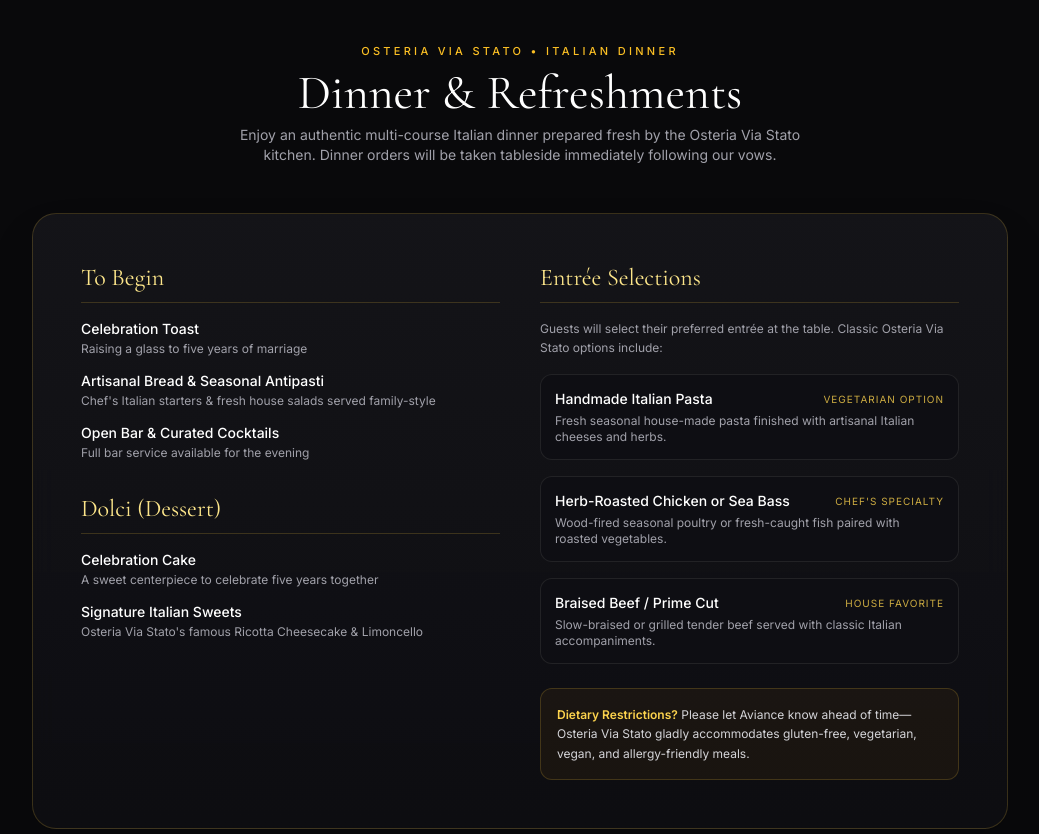
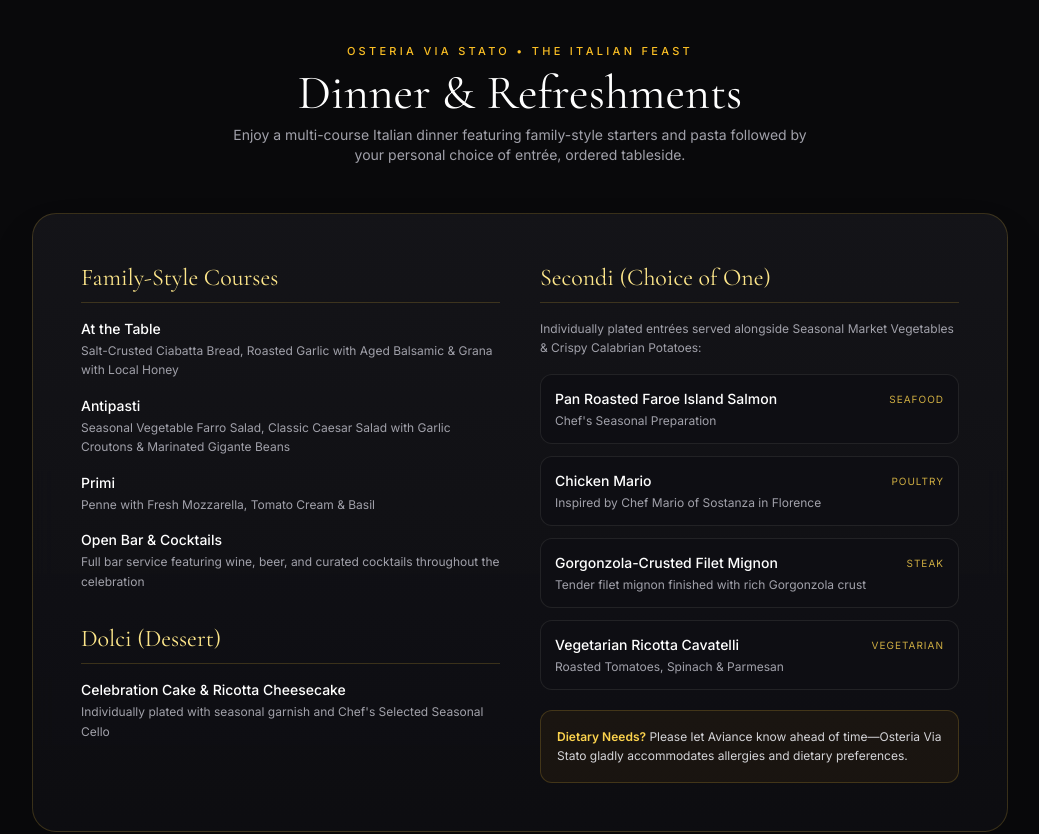
Before and after one commit to mckinzieaviance-collab/TheMckinzies2026, a plain HTML site: page index.html in a window 1280 px wide. Shown: the part 3380-4214 px from the top of the page, without its empty margins (120-1159 px from the left). Drawn offline with nearby package versions, Linux system fonts and the light colour scheme.

Commit message:
Refine comments and update text in index.html

```diff
--- a/index.html
+++ b/index.html
@@ -76,7 +76,7 @@
 </head>
 <body class="font-sans antialiased selection:bg-amber-500/30 selection:text-amber-100">
 
-  <!-- Toast Notification (Custom feedback instead of alert) -->
+  <!-- Toast Notification -->
   <div id="toast" class="fixed bottom-6 left-1/2 -translate-x-1/2 z-50 pointer-events-none opacity-0 transition-all duration-300 translate-y-3">
     <div class="bg-[#18181f] border border-amber-400/50 text-amber-100 px-5 py-3 rounded-full shadow-2xl text-xs sm:text-sm tracking-wide flex items-center gap-2.5">
       <svg class="w-4 h-4 text-amber-400 shrink-0" fill="none" stroke="currentColor" stroke-width="2" viewBox="0 0 24 24">
@@ -120,7 +120,6 @@
 
   <!-- HERO SECTION -->
   <section id="top" class="relative min-h-screen flex flex-col items-center justify-center text-center px-4 sm:px-6 pt-28 pb-16 candle-glow">
-    <!-- Subtle Decorative Corner Frame -->
     <div class="max-w-3xl w-full mx-auto relative py-10 sm:py-14 px-5 sm:px-10 rounded-3xl border hairline-gold bg-[#0c0c10]/60 shadow-2xl">
 
       <!-- Intimate Celebration Badge -->
@@ -208,7 +207,7 @@
         You are receiving this page because you mean the world to us. To celebrate five years of marriage, we have reserved the candlelit Private Dining Room at Osteria Via Stato for an intimate, cozy evening shared exclusively with our closest circle of family and friends.
       </p>
 
-      <!-- Couple Photo Showcase (Upload photo1.jpg and photo2.jpg to the same GitHub folder as index.html) -->
+      <!-- Couple Photo Showcase -->
       <div class="grid grid-cols-1 sm:grid-cols-2 gap-6 max-w-3xl mx-auto">
         <!-- Photo 1: All-Black Evening Look -->
         <figure class="group relative overflow-hidden rounded-2xl border hairline-gold bg-[#0c0c10] shadow-xl">
@@ -321,7 +320,6 @@
       <div class="card-glass border hairline-gold rounded-3xl p-7 sm:p-9 flex flex-col justify-between">
         <div>
           <div class="w-12 h-12 rounded-2xl bg-amber-500/10 border border-amber-400/30 flex items-center justify-center text-amber-300 mb-6">
-            <!-- Phone Off / Unplugged Icon -->
             <svg class="w-6 h-6" fill="none" stroke="currentColor" stroke-width="1.6" viewBox="0 0 24 24">
               <path stroke-linecap="round" stroke-linejoin="round" d="M10.5 1.5H8.25A2.25 2.25 0 006 3.75v16.5a2.25 2.25 0 002.25 2.25h7.5A2.25 2.25 0 0018 20.25V3.75a2.25 2.25 0 00-2.25-2.25H13.5m-3 0V3h3V1.5m-3 0h3m-3 18.75h3" />
               <path stroke-linecap="round" stroke-linejoin="round" d="M3 3l18 18" />
@@ -408,37 +406,49 @@
   <section id="menu" class="max-w-5xl mx-auto px-4 sm:px-6 py-14 reveal">
     <div class="text-center mb-12">
       <span class="text-[11px] uppercase tracking-[0.3em] text-amber-400 font-medium">
-        Osteria Via Stato &bull; Italian Dinner
+        Osteria Via Stato &bull; The Italian Feast
       </span>
       <h2 class="font-serif text-4xl sm:text-5xl text-white mt-2">
         Dinner &amp; Refreshments
       </h2>
       <p class="text-zinc-400 text-sm mt-2 max-w-xl mx-auto">
-        Enjoy an authentic multi-course Italian dinner prepared fresh by the Osteria Via Stato kitchen. Dinner orders will be taken tableside immediately following our vows.
+        Enjoy a multi-course Italian dinner featuring family-style starters and pasta followed by your personal choice of entrée, ordered tableside.
       </p>
     </div>
 
     <div class="card-glass border hairline-gold rounded-3xl p-7 sm:p-12 shadow-2xl">
       <div class="grid grid-cols-1 md:grid-cols-2 gap-10">
 
-        <!-- Left Column: First Courses & Bar -->
+        <!-- Left Column: Starters, Pasta & Dessert -->
         <div class="space-y-8">
           <div>
             <h3 class="font-serif text-2xl text-amber-200 border-b hairline-gold pb-2 mb-4">
-              To Begin
+              Family-Style Courses
             </h3>
-            <ul class="space-y-3.5 text-sm">
+            <ul class="space-y-4 text-sm">
               <li>
-                <p class="font-medium text-white">Celebration Toast</p>
-                <p class="text-xs text-zinc-400 mt-0.5">Raising a glass to five years of marriage</p>
+                <p class="font-medium text-white">At the Table</p>
+                <p class="text-xs text-zinc-400 mt-0.5 leading-relaxed">
+                  Salt-Crusted Ciabatta Bread, Roasted Garlic with Aged Balsamic &amp; Grana with Local Honey
+                </p>
               </li>
               <li>
-                <p class="font-medium text-white">Artisanal Bread &amp; Seasonal Antipasti</p>
-                <p class="text-xs text-zinc-400 mt-0.5">Chef's Italian starters &amp; fresh house salads served family-style</p>
+                <p class="font-medium text-white">Antipasti</p>
+                <p class="text-xs text-zinc-400 mt-0.5 leading-relaxed">
+                  Seasonal Vegetable Farro Salad, Classic Caesar Salad with Garlic Croutons &amp; Marinated Gigante Beans
+                </p>
               </li>
               <li>
-                <p class="font-medium text-white">Open Bar &amp; Curated Cocktails</p>
-                <p class="text-xs text-zinc-400 mt-0.5">Full bar service available for the evening</p>
+                <p class="font-medium text-white">Primi</p>
+                <p class="text-xs text-zinc-400 mt-0.5 leading-relaxed">
+                  Penne with Fresh Mozzarella, Tomato Cream &amp; Basil
+                </p>
+              </li>
+              <li>
+                <p class="font-medium text-white">Open Bar &amp; Cocktails</p>
+                <p class="text-xs text-zinc-400 mt-0.5 leading-relaxed">
+                  Full bar service featuring wine, beer, and curated cocktails throughout the celebration
+                </p>
               </li>
             </ul>
           </div>
@@ -449,53 +459,61 @@
             </h3>
             <ul class="space-y-3.5 text-sm">
               <li>
-                <p class="font-medium text-white">Celebration Cake</p>
-                <p class="text-xs text-zinc-400 mt-0.5">A sweet centerpiece to celebrate five years together</p>
-              </li>
-              <li>
-                <p class="font-medium text-white">Signature Italian Sweets</p>
-                <p class="text-xs text-zinc-400 mt-0.5">Osteria Via Stato's famous Ricotta Cheesecake &amp; Limoncello</p>
+                <p class="font-medium text-white">Celebration Cake &amp; Ricotta Cheesecake</p>
+                <p class="text-xs text-zinc-400 mt-0.5 leading-relaxed">
+                  Individually plated with seasonal garnish and Chef's Selected Seasonal Cello
+                </p>
               </li>
             </ul>
           </div>
         </div>
 
-        <!-- Right Column: Entree Selections -->
-        <div class="space-y-6">
+        <!-- Right Column: Exact Entrée Selections -->
+        <div class="space-y-5">
           <div>
             <h3 class="font-serif text-2xl text-amber-200 border-b hairline-gold pb-2 mb-4">
-              Entrée Selections
+              Secondi (Choice of One)
             </h3>
             <p class="text-xs text-zinc-400 mb-4 leading-relaxed">
-              Guests will select their preferred entrée at the table. Classic Osteria Via Stato options include:
+              Individually plated entrées served alongside Seasonal Market Vegetables &amp; Crispy Calabrian Potatoes:
             </p>
-            <ul class="space-y-4 text-sm">
+            <ul class="space-y-3 text-sm">
               <li class="p-3.5 rounded-xl bg-[#0e0e13] border border-zinc-800/80">
-                <div class="flex items-center justify-between">
-                  <span class="font-medium text-white">Handmade Italian Pasta</span>
-                  <span class="text-[10px] uppercase tracking-widest text-amber-300/80">Vegetarian Option</span>
+                <div class="flex items-center justify-between gap-2">
+                  <span class="font-medium text-white">Pan Roasted Faroe Island Salmon</span>
+                  <span class="text-[10px] uppercase tracking-widest text-amber-300/80 shrink-0">Seafood</span>
                 </div>
-                <p class="text-xs text-zinc-400 mt-1">Fresh seasonal house-made pasta finished with artisanal Italian cheeses and herbs.</p>
+                <p class="text-xs text-zinc-400 mt-1">Chef's Seasonal Preparation</p>
               </li>
+
               <li class="p-3.5 rounded-xl bg-[#0e0e13] border border-zinc-800/80">
-                <div class="flex items-center justify-between">
-                  <span class="font-medium text-white">Herb-Roasted Chicken or Sea Bass</span>
-                  <span class="text-[10px] uppercase tracking-widest text-amber-300/80">Chef's Specialty</span>
+                <div class="flex items-center justify-between gap-2">
+                  <span class="font-medium text-white">Chicken Mario</span>
+                  <span class="text-[10px] uppercase tracking-widest text-amber-300/80 shrink-0">Poultry</span>
                 </div>
-                <p class="text-xs text-zinc-400 mt-1">Wood-fired seasonal poultry or fresh-caught fish paired with roasted vegetables.</p>
+                <p class="text-xs text-zinc-400 mt-1">Inspired by Chef Mario of Sostanza in Florence</p>
               </li>
+
               <li class="p-3.5 rounded-xl bg-[#0e0e13] border border-zinc-800/80">
-                <div class="flex items-center justify-between">
-                  <span class="font-medium text-white">Braised Beef / Prime Cut</span>
-                  <span class="text-[10px] uppercase tracking-widest text-amber-300/80">House Favorite</span>
+                <div class="flex items-center justify-between gap-2">
+                  <span class="font-medium text-white">Gorgonzola-Crusted Filet Mignon</span>
+                  <span class="text-[10px] uppercase tracking-widest text-amber-300/80 shrink-0">Steak</span>
                 </div>
-                <p class="text-xs text-zinc-400 mt-1">Slow-braised or grilled tender beef served with classic Italian accompaniments.</p>
+                <p class="text-xs text-zinc-400 mt-1">Tender filet mignon finished with rich Gorgonzola crust</p>
+              </li>
+
+              <li class="p-3.5 rounded-xl bg-[#0e0e13] border border-zinc-800/80">
+                <div class="flex items-center justify-between gap-2">
+                  <span class="font-medium text-white">Vegetarian Ricotta Cavatelli</span>
+                  <span class="text-[10px] uppercase tracking-widest text-amber-300/80 shrink-0">Vegetarian</span>
+                </div>
+                <p class="text-xs text-zinc-400 mt-1">Roasted Tomatoes, Spinach &amp; Parmesan</p>
               </li>
             </ul>
           </div>
 
           <div class="p-4 rounded-xl bg-amber-500/5 border hairline-gold text-xs text-zinc-300 leading-relaxed">
-            <strong class="text-amber-300">Dietary Restrictions?</strong> Please let Aviance know ahead of time—Osteria Via Stato gladly accommodates gluten-free, vegetarian, vegan, and allergy-friendly meals.
+            <strong class="text-amber-300">Dietary Needs?</strong> Please let Aviance know ahead of time—Osteria Via Stato gladly accommodates allergies and dietary preferences.
           </div>
         </div>
       </div>
@@ -694,7 +712,7 @@
       }, 2800);
     }
 
-    // 4. Safe Copy-to-Clipboard Helper (Works on GitHub Pages & iFrames)
+    // 4. Safe Copy-to-Clipboard Helper
     function copyText(text, successMsg) {
       try {
         const tempInput = document.createElement('textarea');
```
